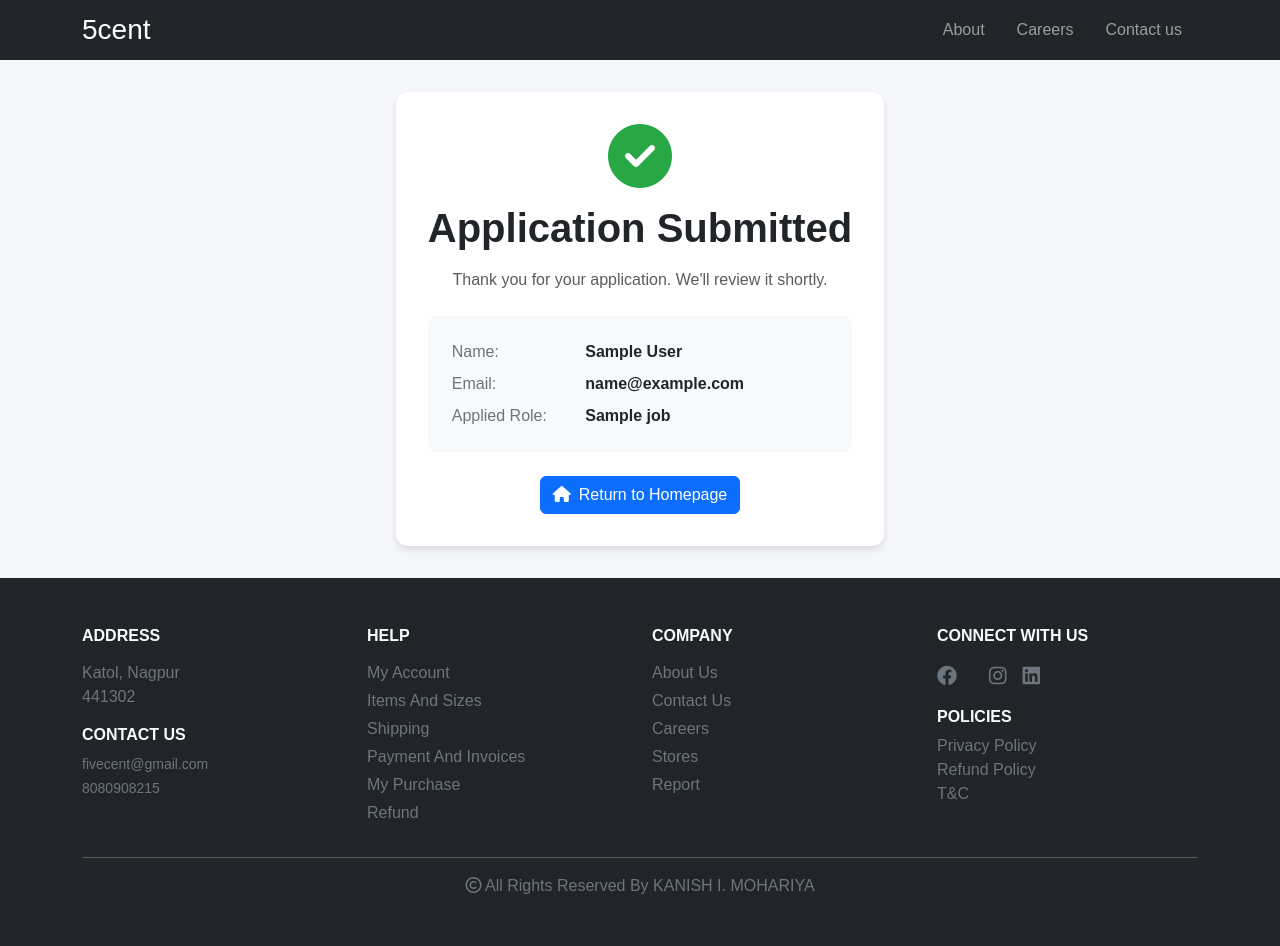
After one commit to Kanish027/Career-Website-v2, a Flask app: template templates/Application_submitted.html in a window 1280 px wide. The commit adds this page. Run offline with Flask 3, Linux system fonts and the light colour scheme; the template is opened without the code that fills it: most values are stand-ins (such as "Sample title", 1, 10 or a date in 2020); some web fonts are replaced.

Commit message:
learned new concept

```diff
--- a/app.py
+++ b/app.py
@@ -1,5 +1,6 @@
-from flask import Flask, render_template, jsonify
-from database import load_job_from_db, load_jobs_from_db
+from email.mime import application
+from flask import Flask, render_template, jsonify, request
+from database import add_application_to_db, load_job_from_db, load_jobs_from_db
 
 app = Flask(__name__)
 
@@ -27,5 +28,15 @@ def job_details(id):
         return "<h1>Job Not Found</h1>", 404
     return render_template('Job_Details.html', job_detail = job)
 
+@app.route('/job/<id>/apply', methods=['post'])
+def apply_to_job(id):
+    data = request.form
+    job_detail = load_job_from_db(id)
+    add_application_to_db(id, data)
+    # Store this in DB
+    # Send an email
+    # display an acknowledgement
+    return render_template('Application_submitted.html', application=data, job=job_detail)
+
 if __name__ == '__main__':
     app.run(host='0.0.0.0', debug=True)
--- /dev/null
+++ b/templates/Application_submitted.html
@@ -0,0 +1,104 @@
+<!DOCTYPE html>
+<html lang="en">
+  <head>
+    <meta charset="utf-8" />
+    <meta name="viewport" content="width=device-width, initial-scale=1" />
+    <title>5Cent - Application Submitted</title>
+    <link
+      rel="stylesheet"
+      href="{{ url_for('static', filename='style.css') }}"
+    />
+    <link
+      href="https://cdn.jsdelivr.net/npm/bootstrap@5.3.2/dist/css/bootstrap.min.css"
+      rel="stylesheet"
+      integrity="sha384-T3c6CoIi6uLrA9TneNEoa7RxnatzjcDSCmG1MXxSR1GAsXEV/Dwwykc2MPK8M2HN"
+      crossorigin="anonymous"
+    />
+    <link
+      rel="stylesheet"
+      href="https://cdnjs.cloudflare.com/ajax/libs/font-awesome/6.4.2/css/all.min.css"
+      integrity="sha512-z3gLpd7yknf1YoNbCzqRKc4qyor8gaKU1qmn+CShxbuBusANI9QpRohGBreCFkKxLhei6S9CQXFEbbKuqLg0DA=="
+      crossorigin="anonymous"
+      referrerpolicy="no-referrer"
+    />
+    <style>
+      body {
+        background-color: #f4f6f9;
+        min-height: 100vh;
+        display: flex;
+        flex-direction: column;
+      }
+      .submission-container {
+        background-color: white;
+        border-radius: 12px;
+        box-shadow: 0 4px 6px rgba(0, 0, 0, 0.1);
+        padding: 2rem;
+        max-width: 600px;
+        margin: 2rem auto;
+        text-align: center;
+      }
+      .submission-icon {
+        color: #28a745;
+        font-size: 4rem;
+        margin-bottom: 1rem;
+      }
+      .applicant-details {
+        background-color: #f8f9fa;
+        border-radius: 8px;
+        padding: 1.5rem;
+        margin-top: 1.5rem;
+        text-align: left;
+      }
+      .detail-label {
+        color: #6c757d;
+        font-weight: 500;
+      }
+      .detail-value {
+        color: #212529;
+        font-weight: 600;
+      }
+    </style>
+  </head>
+  <body>
+    {% include "Navbar.html" %}
+
+    <div class="container flex-grow-1 d-flex align-items-center">
+      <div class="submission-container text-center">
+        <i class="fas fa-check-circle submission-icon"></i>
+        <h1 class="fw-bold mb-3">Application Submitted</h1>
+        <p class="text-muted mb-4">
+          Thank you for your application. We'll review it shortly.
+        </p>
+
+        <div class="applicant-details">
+          <div class="row mb-2">
+            <div class="col-4 detail-label">Name:</div>
+            <div class="col-8 detail-value">{{ application.full_name }}</div>
+          </div>
+          <div class="row mb-2">
+            <div class="col-4 detail-label">Email:</div>
+            <div class="col-8 detail-value">{{ application.email }}</div>
+          </div>
+          <div class="row">
+            <div class="col-4 detail-label">Applied Role:</div>
+            <div class="col-8 detail-value">{{ job.title }}</div>
+          </div>
+        </div>
+
+        <div class="mt-4">
+          <a href="/" class="btn btn-primary">
+            <i class="fas fa-home me-2"></i>Return to Homepage
+          </a>
+        </div>
+      </div>
+    </div>
+
+    {% include "Footer.html" %}
+
+    <script
+      src="https://cdn.jsdelivr.net/npm/bootstrap@5.3.2/dist/js/bootstrap.bundle.min.js"
+      integrity="sha384-C6RzsynM9kWDrMNeT87bh95OGNyZPhcTNXj1NW7RuBCsyN/o0jlpcV8Qyq46cDfL"
+      crossorigin="anonymous"
+    ></script>
+  </body>
+</html>
```
Also changed, not shown: database.py (+16 -0 lines), templates/Form.html (added, +74 -0 lines), templates/Job_Details.html (+1 -7 lines).
